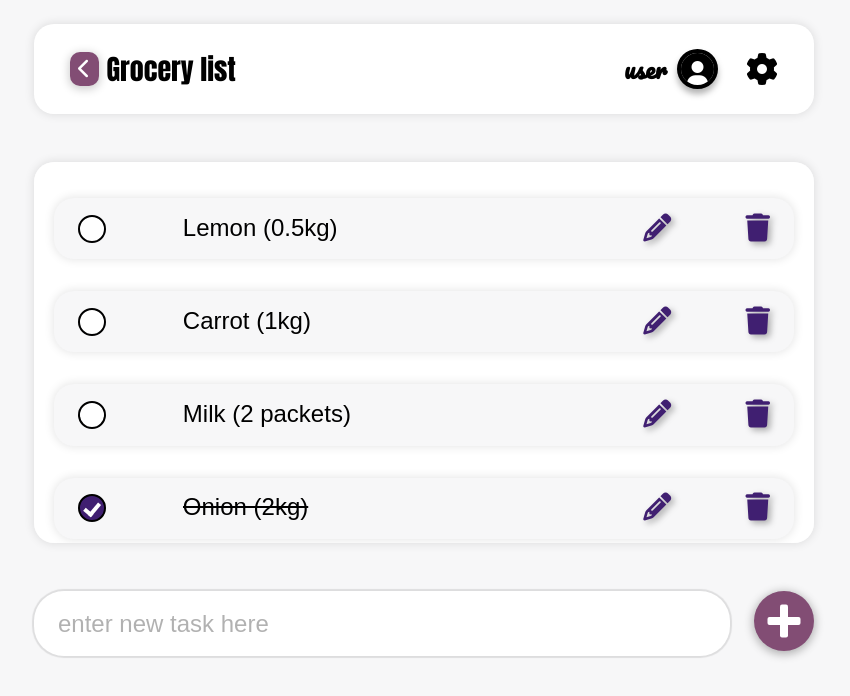
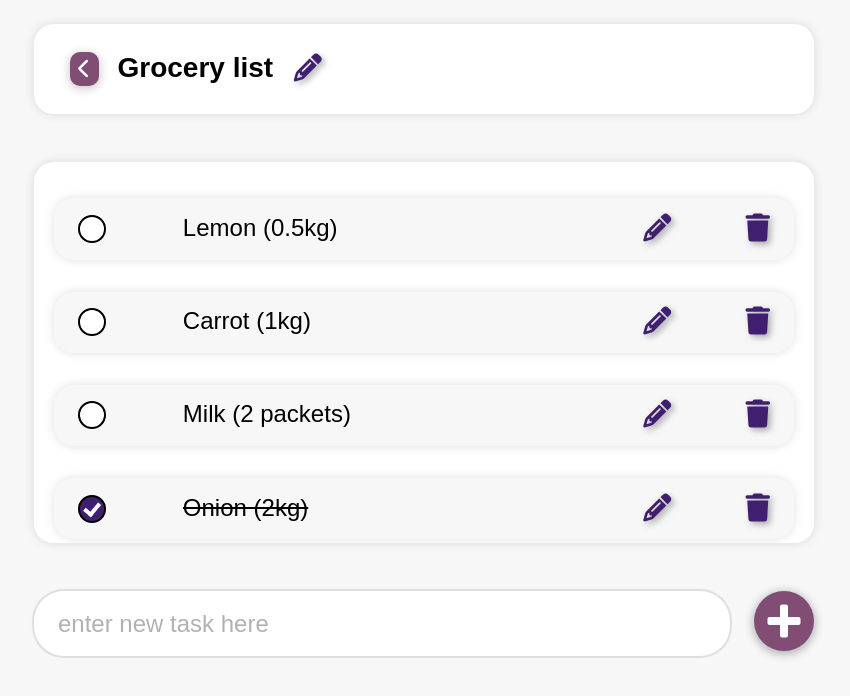
Before and after one commit to DevUn-known/stuff-to-do, a website: page public/tasks/index.html in a window 1280 px wide. Both pictures are taken after a click on the element 308 px from the left and 508 px from the top of the page. Shown: the whole page, without its empty margins (216-1066 px from the left). Drawn offline with Linux system fonts and the light colour scheme.

Commit message:
fe~ added list title editing and task order changing

```diff
--- a/public/brapp.js
+++ b/public/brapp.js
@@ -1,5 +1,5 @@
 // window.location.replace('/lists');
 
-//window.location.replace('/tasks/');
+window.location.replace('/tasks/');
 
-window.location.replace('/login/');
+//window.location.replace('/login/');
--- a/public/tasks/brapp.js
+++ b/public/tasks/brapp.js
@@ -1,3 +1,36 @@
+const listTitleDis = document.getElementById('list-title-display');
+
+listTitleDis.dataset.id = `${Math.ceil(Math.random() * 10)}`;
+const listName = 'grocery list';
+
+listTitleDis.innerHTML = `
+    <input class="list-title" type="text" value="${listName.slice(0,1).toUpperCase() + listName.slice(1)}" disabled="true">
+    <div class="update-btns">
+        <button type="button" class="edit"><i class="fa-solid fa-pencil"></i></button>
+        <button type="button" class="save hidden"><i class="fa-solid fa-floppy-disk"></i></button>
+    </div>
+`;
+
+const listInput = listTitleDis.querySelector('.list-title');
+const editBtn = listTitleDis.querySelector('button.edit')
+const saveBtn = listTitleDis.querySelector('button.save');
+editBtn.addEventListener('click', e => {
+    setTimeout(() => {
+        editBtn.classList.add('hidden');
+        saveBtn.classList.remove('hidden');
+        listInput.disabled = false;
+        listInput.focus();
+        listInput.select();
+    }), 1000
+});
+saveBtn.addEventListener('click', e => {
+    setTimeout(() => {
+        saveBtn.classList.add('hidden');
+        editBtn.classList.remove('hidden');
+        listInput.disabled = true;
+    }), 1000
+});
+
 // <-- $populate -->
 
 const addTask = (str, id) => {
@@ -13,7 +46,7 @@ const addTask = (str, id) => {
                 <button type="button" class="delete"><i class="fa-solid fa-trash"></i></button>
             </div>
         </li>
-    `
+    `;
 }
 
 const data = ['Onion (2kg)', 'Milk (2 packets)', 'Carrot (1kg)', 'lemon (0.5kg)'];
@@ -39,6 +72,7 @@ const refresh = () => {
     // if (!tasks.length) taskSection.classList.add('hidden');
     // else taskSection.classList.remove('hidden');
     tasks.forEach(task => {
+        task.style.order = 0;
         const titleInput = task.querySelector('input.task-title');
         titleInput.disabled = true;
         // <---- $checkbox ----> //
@@ -46,6 +80,12 @@ const refresh = () => {
         checkbox.addEventListener('click', e => {
             checkbox.classList.toggle('checked');
             titleInput.classList.toggle('striked');
+            setTimeout(() => {
+                const orders = [...tasks].map(el => el.style.order);
+                if (checkbox.classList.contains('checked')){
+                    task.style.order = Math.max(...orders) - 1;
+                } else task.style.order = Math.min(...orders) + 1;
+            }, 500);
         });
         // <---- $button ----> //
         const editBtn = task.querySelector('button.edit')
@@ -87,16 +127,6 @@ addBtn.addEventListener('click', e => {
     refresh();
 })
 
-/* $side menu */
-
-const menuBtn = document.getElementById('menu-btn');
-const sideMenu = document.getElementById('side-menu');
-
-menuBtn.addEventListener('click', e => {
-    sideMenu.classList.toggle('show');
-    menuBtn.classList.toggle('open');
-})
-
 /* settings */
 
 const settingsBtns = document.querySelectorAll('button.settings');
--- a/public/tasks/index.html
+++ b/public/tasks/index.html
@@ -29,28 +29,9 @@
                 <button id="back-btn" class="btn-invert">
                     <i class="fa-solid fa-chevron-left"></i>
                 </button>
-                <span id="app-title">Grocery list</span>
-            </div>
-            <div id="nav-right">
-                <button class="profile-preview">
-                    <span class="title">user</span>
-                    <i class="fa-solid fa-user user-img"></i>
-                </button>
-                <button class="settings">
-                    <i class="fa-solid fa-gear"></i>
-                </button>
-            </div>
-            <button id="menu-btn">
-                <span id="menu-bar"></span>
-            </button>
-            <div id="side-menu">
-                <button class="profile-preview">
-                    <span class="title">user</span>
-                    <i class="fa-solid fa-user user-img"></i>
-                </button>
-                <button class="settings">
-                    <i class="fa-solid fa-gear"></i>
-                </button>
+                <div id="list-title-display">
+                </div>
+                <!-- <span id="app-title">Grocery list</span> -->
             </div>
         </div>
 
--- a/public/tasks/styles.css
+++ b/public/tasks/styles.css
@@ -151,7 +151,7 @@ button.btn-invert:active {
 }
 
 #nav-left > * {
-  margin-right: 0.5rem;
+  margin-right: 0.75rem;
 }
 
 #menu-btn {
@@ -230,43 +230,17 @@ button.btn-invert:active {
   transform: rotateZ(-45deg);
 }
 
-#app-title {
+#list-title-display {
+  display: flex;
+  justify-content: space-between;
+  align-items: center;
+  width: 45%
+}
+
+input.list-title {
   font-weight: bold;
   font-size: 1.75rem;
-}
 
-#side-menu .profile-preview, #side-menu .settings{
-  margin: 1em 0;
-}
-
-.profile-preview, .settings {
-  display: flex;
-  background-color: transparent;
-  border: none;
-  font-family: "Pacifico", cursive;
-  font-size: 1.5rem;
-  font-weight: bold;
-  align-items: center;
-  cursor: pointer;
-}
-
-.user-img { filter: drop-shadow(0px 5px 3px rgba(0, 0, 0, 0.3)); }
-
-.settings {
-  font-size: 2rem;
-  margin-left: 1em;
-  transition: transform 0.3s;
-}
-
-.settings:hover, .settings:active { transform: rotateZ(180deg); }
-
-.user-img {
-  background-color: black;
-  color: white;
-  border-radius: 50%;
-  outline: 4px solid black;
-  padding: 0.35em 0.25em 0 0.25em;
-  margin-left: 0.6em;
 }
 
 /* $tasks */
@@ -283,6 +257,14 @@ button.btn-invert:active {
   flex-direction: column-reverse;
 }
 
+#list-title-display, #tasks li {
+
+}
+
+#list-title-display {
+
+}
+
 #tasks li {
   display: inline-grid;
   grid-template-columns: 1fr 4fr 1fr 1fr;
@@ -294,7 +276,7 @@ button.btn-invert:active {
   align-items: center;
 }
 
-.task-title {
+.task-title, .list-title {
   color: black;
   width: 100%;
   background-color: white;
@@ -307,12 +289,12 @@ button.btn-invert:active {
   border-top-right-radius: 8px;
 }
 
-.task-title:disabled {
+.task-title:disabled, .list-title:disabled {
   background-color: transparent;
   border-color: transparent;
 }
 
-.task-title:focus {
+.task-title:focus, .list-title:focus {
   outline: none;
 }
 
@@ -360,7 +342,7 @@ button.btn-invert:active {
   text-align: right;
 }
 
-#tasks li button {
+#tasks li button, #list-title-display button{
   font-size: 1.75rem;
   background-color: transparent;
   border: none;
@@ -368,11 +350,11 @@ button.btn-invert:active {
   transition: transform 0.1s;
 }
 
-#tasks li button i {
+#tasks li button i, #list-title-display button i {
   filter: drop-shadow(3px 3px 3px rgba(0, 0, 0, 0.3));
 }
 
-#tasks li button:active {
+#tasks li button:active, #list-title-display button:active {
   transform: translateY(5px);
 }
 
@@ -478,6 +460,9 @@ button.delete {
     grid-template-columns: repeat(3, 1fr);
     grid-template-rows: repeat(2, 1fr);
   }
+  #list-title-display {
+    width: 100%;
+  }
   .task-title {
     width: 100%;
     grid-column-start: 1;
```
